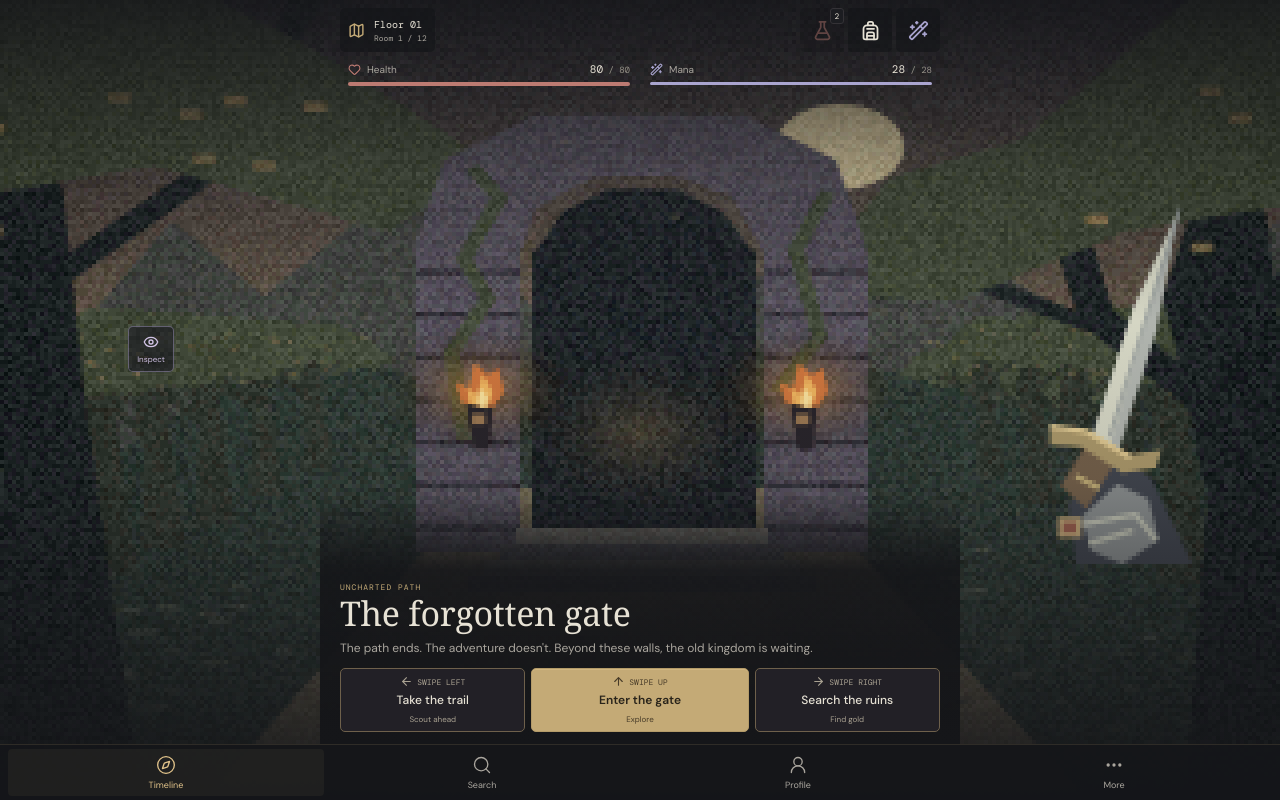
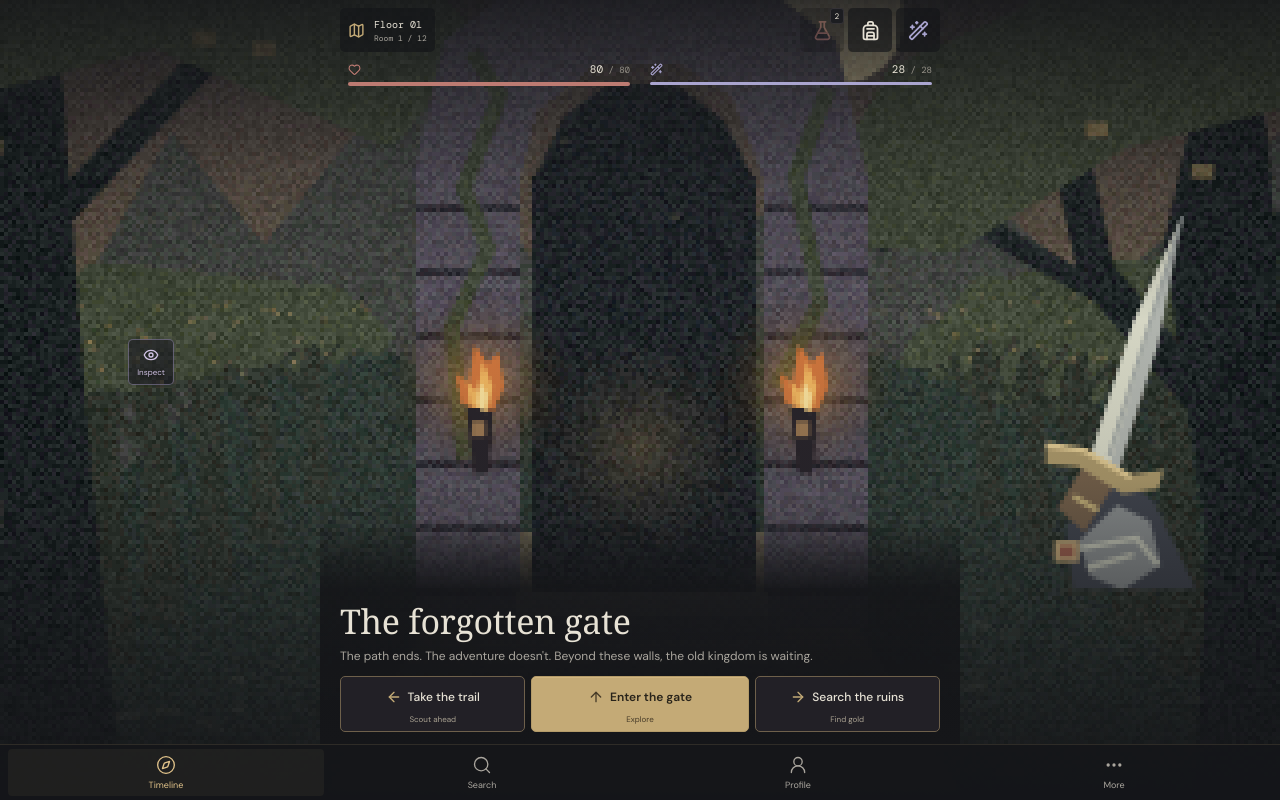
Before and after one commit to synctune-gaming/dungeons-n-scrolls, a React (Vite) app: page / in a window 1280 px wide. Built offline with nearby package versions, Linux system fonts and the light colour scheme; a web font is replaced by a local one.

Commit message:
Trim HUD cues and preserve scene proportions

```diff
--- a/src/App.tsx
+++ b/src/App.tsx
@@ -439,7 +439,7 @@ export default function App() {
 
       {panel === 'settings' && <Modal restoreFocusTo={dialogTrigger.current} title="Make yourself at home" eyebrow="Settings" onClose={() => setPanel(null)}>
         <label className="setting-row"><span><strong>Sound effects</strong><small>Quiet, retro tones for your choices.</small></span><input type="checkbox" checked={save.settings.sound} onChange={toggleSound} /></label>
-        <label className="setting-row"><span><strong>Gesture hints</strong><small>Show the scrolling and keyboard guide.</small></span><input type="checkbox" checked={save.settings.hints} onChange={(event) => { const hints = event.currentTarget.checked; setSave((current) => ({ ...current, settings: { ...current.settings, hints } })) }} /></label>
+        <label className="setting-row"><span><strong>Gesture hints</strong><small>Show direction arrows on encounter choices.</small></span><input type="checkbox" checked={save.settings.hints} onChange={(event) => { const hints = event.currentTarget.checked; setSave((current) => ({ ...current, settings: { ...current.settings, hints } })) }} /></label>
         <p className="modal-footnote">Atmosphere, creature movement, and spell effects follow your device's reduced-motion setting. Background animation pauses in hidden tabs and behind dialogs. Progress stays in this browser.</p>
         <button className="outline-button full-width" onClick={() => { setNextClass(player.classId); setPanel('restart') }}><Plus size={16} />Start a new adventure</button>
       </Modal>}
--- a/src/components/PixelScene.tsx
+++ b/src/components/PixelScene.tsx
@@ -5,6 +5,15 @@ const WIDTH = 320
 const HEIGHT = 300
 type Point = [number, number]
 type Context = CanvasRenderingContext2D
+
+function sceneCamera(height: number) {
+  const scale = Math.max(1, height / HEIGHT)
+  const x = (WIDTH - WIDTH * scale) / 2
+  return {
+    scale, x, y: (height - HEIGHT * scale) / 2,
+    torchXs: [Math.max(43, (43 - x) / scale), Math.min(275, (275 - x) / scale)],
+  }
+}
 
 const PALETTES = [
   { sky: '#343037', stone: '#56515c', shadow: '#27252e', moss: '#444c3b', light: '#d4a85b', cloth: '#696447' },
@@ -63,7 +72,7 @@ function torch(context: Context, x: number, y: number, size = 1) {
   context.restore()
 }
 
-function dungeon(context: Context, palette: Palette, seed: number) {
+function dungeon(context: Context, palette: Palette, seed: number, torchXs: readonly number[]) {
   context.fillStyle = '#111319'
   context.fillRect(0, 0, WIDTH, HEIGHT)
   polygon(context, [[0, 0], [320, 0], [210, 108], [110, 108]], palette.shadow)
@@ -119,8 +128,7 @@ function dungeon(context: Context, palette: Palette, seed: number) {
     context.fillStyle = '#262631'
     context.fillRect(x - 5, y, 11, 2)
   }
-  torch(context, 43, 131, 1.1)
-  torch(context, 275, 131, 1.1)
+  for (const x of torchXs) torch(context, x, 131, 1.1)
   glow(context, 160, 225, 80, '#b8996630')
 }
 
@@ -363,11 +371,13 @@ function dither(context: Context, seed: number, height: number) {
 function backdrop(context: Context, room: Room, floor: number, seed: number, height: number) {
   const palette = PALETTES[floor - 1]
   if (!palette) throw new Error(`No artwork palette exists for floor ${floor}.`)
+  const camera = sceneCamera(height)
   context.imageSmoothingEnabled = false
   context.save()
-  context.scale(1, height / HEIGHT)
+  context.translate(camera.x, camera.y)
+  context.scale(camera.scale, camera.scale)
   if (room.zone === 'overworld') overworld(context, palette, seed, floor)
-  else dungeon(context, palette, seed)
+  else dungeon(context, palette, seed, camera.torchXs)
   context.restore()
   dither(context, seed, height)
 }
@@ -483,12 +493,13 @@ function renderFrame(
     ? Math.sin(progress * 22) * (1 - progress) * 2 : 0
   context.translate(shake, 0)
   context.drawImage(background, 0, 0)
+  const camera = sceneCamera(height)
   context.save()
-  context.scale(1, height / HEIGHT)
+  context.translate(camera.x, camera.y)
+  context.scale(camera.scale, camera.scale)
   const flicker = reduced ? 0 : Math.sin(time * 2.3) * 0.035
   if (room.zone === 'dungeon') {
-    torch(context, 43, 131, 1.1 + flicker)
-    torch(context, 275, 131, 1.1 - flicker)
+    for (const [index, x] of camera.torchXs.entries()) torch(context, x, 131, 1.1 + (index === 0 ? flicker : -flicker))
   } else {
     torch(context, 120, 152, 0.65 + flicker)
     torch(context, 201, 152, 0.65 - flicker)
@@ -638,7 +649,7 @@ export function PixelScene({ room, floor, seed, known = true, combat = null, fee
     const resize = () => {
       const bounds = element.getBoundingClientRect()
       pixelScale = WIDTH / Math.max(1, bounds.width)
-      const nextHeight = Math.max(100, Math.round(pixelScale * bounds.height))
+      const nextHeight = Math.max(1, Math.round(pixelScale * bounds.height))
       if (height !== nextHeight) {
         height = nextHeight
         element.height = height
--- a/src/components/Timeline.tsx
+++ b/src/components/Timeline.tsx
@@ -1,6 +1,6 @@
 import { useLayoutEffect, useRef, useState } from 'react'
 import { ArrowLeft, ArrowRight, ArrowUp, Backpack, Crown, DoorOpen, Eye, Flame, FlaskConical, Heart, Map, UserRound, WandSparkles } from 'lucide-react'
-import { getRegion, ROOMS, ROOM_LABELS } from '../game/content'
+import { getRegion, ROOMS } from '../game/content'
 import { getChoices, getRoom, getRoomPresentation } from '../game/engine'
 import { INSCRIPTION_ROOM_IDS } from '../game/types'
 import type { Direction, GameAction, GameState, SavedGame } from '../game/types'
@@ -8,7 +8,11 @@ import { useRoomGestures } from '../useRoomGestures'
 import { CombatStatus, SpellBar } from './CombatControls'
 import { PixelScene } from './PixelScene'
 
-const DIRECTIONS = { left: ArrowLeft, up: ArrowUp, right: ArrowRight }
+const DIRECTIONS = {
+  left: { icon: ArrowLeft, shortcut: 'ArrowLeft' },
+  up: { icon: ArrowUp, shortcut: 'ArrowUp' },
+  right: { icon: ArrowRight, shortcut: 'ArrowRight' },
+}
 const OUTCOMES = { explored: 'Explored', passed: 'Moved onward', victory: 'Victory', retreated: 'Retreated' }
 
 export function EncounterHistory({ game }: { game: GameState }) {
@@ -109,22 +113,29 @@ export function Timeline({ save, blocked, interactionOpen, lastDirection, reduce
           </div>
         </header>
         <section ref={status} className="player-stats" aria-label="Adventurer status">
-          <div className="health-stat"><div className="stat-top"><span><Heart size={13} />Health</span><strong>{player.health}<span> / {player.maxHealth}</span></strong></div><progress aria-label="Health" max={player.maxHealth} value={player.health} className={player.health <= player.maxHealth * 0.25 ? 'critical' : ''} /></div>
-          <div className="mana-stat"><div className="stat-top"><span><WandSparkles size={13} />Mana</span><strong>{player.mana}<span> / {player.maxMana}</span></strong></div><progress aria-label="Mana" max={player.maxMana} value={player.mana} /></div>
+          <div className="health-stat"><div className="stat-top"><span><Heart size={13} /><span className="sr-only">Health</span></span><strong>{player.health}<span> / {player.maxHealth}</span></strong></div><progress aria-label="Health" max={player.maxHealth} value={player.health} className={player.health <= player.maxHealth * 0.25 ? 'critical' : ''} /></div>
+          <div className="mana-stat"><div className="stat-top"><span><WandSparkles size={13} /><span className="sr-only">Mana</span></span><strong>{player.mana}<span> / {player.maxMana}</span></strong></div><progress aria-label="Mana" max={player.maxMana} value={player.mana} /></div>
         </section>
         <div ref={dock} className="encounter-dock">
           {game.status === 'active' && <div className="room-copy">
-            <span className="eyebrow">{presentation.known ? ROOM_LABELS[room.kind] : 'Unseen presence'}</span>
             <div className="room-title-row"><h2 id="room-title" tabIndex={-1}>{presentation.name}</h2>{presentation.known && (room.kind === 'combat' || room.kind === 'boss') && <span className={`enemy-weakness weakness-${room.enemy.weakness}`}>Weak to {room.enemy.weakness}</span>}</div>
             {game.combat ? <CombatStatus game={game} /> : <p>{presentation.description}</p>}
           </div>}
           {game.status === 'active' ? <div className="encounter-actions">
-          <div className={`choice-buttons ${choices.length === 1 ? 'single-choice' : ''}`} role="group" aria-label="Choose your next move">{choices.map((choice) => {
-            const Icon = DIRECTIONS[choice.direction]
-            return <div key={choice.direction} className={`choice-option ${choice.direction === 'up' ? 'primary-option' : ''}`}><button className={`choice-button ${choice.direction === 'up' ? 'primary-choice' : ''}`} aria-describedby={`choice-key-${choice.direction} choice-hint-${choice.direction}`} disabled={choice.disabled || blocked} onClick={(event) => onChoose(choice.direction, event.currentTarget)}><strong>{choice.label}</strong></button><span id={`choice-key-${choice.direction}`} className={save.settings.hints ? 'choice-key' : 'sr-only'}><Icon size={13} /><span>{choice.direction === 'up' ? 'Swipe up' : `Swipe ${choice.direction}`}</span></span><small id={`choice-hint-${choice.direction}`} className="choice-hint">{choice.hint}</small></div>
-          })}</div>
-          {fighting && <SpellBar game={game} disabled={blocked} onAction={onAction} />}
-        </div> : <section className={`run-summary ${game.status === 'won' ? 'victory' : ''}`} aria-label="Run summary">{game.status === 'won' ? <Crown size={27} /> : <Flame size={27} />}<div><h2>{game.status === 'won' ? 'You lived to tell the tale.' : 'Every ending is a beginning.'}</h2><p>{game.roomsCleared} rooms explored. {player.gold} gold found. {game.status === 'dead' ? 'A new path is waiting.' : 'The three guardians have fallen.'}</p></div><button className="gold-button" onClick={onRestart}>Try a new adventure<ArrowRight size={16} /></button></section>}
+            <div className={`choice-buttons ${choices.length === 1 ? 'single-choice' : ''}`} role="group" aria-label="Choose your next move">{choices.map((choice) => {
+              const { icon: Icon, shortcut } = DIRECTIONS[choice.direction]
+              return (
+                <div key={choice.direction} className={`choice-option ${choice.direction === 'up' ? 'primary-option' : ''}`}>
+                  <button className={`choice-button ${choice.direction === 'up' ? 'primary-choice' : ''}`} aria-describedby={`choice-hint-${choice.direction}`} aria-keyshortcuts={shortcut} disabled={choice.disabled || blocked} onClick={(event) => onChoose(choice.direction, event.currentTarget)}>
+                    {save.settings.hints && <Icon size={16} aria-hidden="true" />}
+                    <strong>{choice.label}</strong>
+                  </button>
+                  <small id={`choice-hint-${choice.direction}`} className="choice-hint">{choice.hint}</small>
+                </div>
+              )
+            })}</div>
+            {fighting && <SpellBar game={game} disabled={blocked} onAction={onAction} />}
+          </div> : <section className={`run-summary ${game.status === 'won' ? 'victory' : ''}`} aria-label="Run summary">{game.status === 'won' ? <Crown size={27} /> : <Flame size={27} />}<div><h2>{game.status === 'won' ? 'You lived to tell the tale.' : 'Every ending is a beginning.'}</h2><p>{game.roomsCleared} rooms explored. {player.gold} gold found. {game.status === 'dead' ? 'A new path is waiting.' : 'The three guardians have fallen.'}</p></div><button className="gold-button" onClick={onRestart}>Try a new adventure<ArrowRight size={16} /></button></section>}
           {room.kind === 'shop' && game.status === 'active' && <button className="outline-button merchant-extra" disabled={blocked || player.gold < 12 || player.aether >= 1000} onClick={() => onAction({ type: 'BUY_AETHER' })}><WandSparkles size={15} />Buy an aether vial / 12 gold</button>}
           {game.feedback.id > 0 && <p className={`action-feedback feedback-${game.feedback.type}`} key={`feedback-${game.feedback.id}`} role="status">{game.feedback.text || (victorious ? 'The way is clear. Continue when you are ready.' : 'Your next move is yours.')}</p>}
         </div>
--- a/src/game/content.ts
+++ b/src/game/content.ts
@@ -254,16 +254,6 @@ export const ROOMS: Record<RoomId, Room> = {
   },
 }
 
-export const ROOM_LABELS: Record<Room['kind'], string> = {
-  passage: 'Uncharted path',
-  combat: 'Enemy encounter',
-  npc: 'A chance meeting',
-  treasure: 'Hidden treasure',
-  shop: 'Wandering shop',
-  shrine: 'Safe haven',
-  boss: 'Boss encounter',
-}
-
 export const SPELLS: Record<SpellId, {
   name: string
   shortName: string
--- a/src/styles.css
+++ b/src/styles.css
@@ -165,7 +165,6 @@
   .encounter-dock { position: absolute; bottom: calc(var(--navigation-height) + env(safe-area-inset-bottom)); left: max(12px, env(safe-area-inset-left)); right: max(12px, env(safe-area-inset-right)); max-width: 600px; margin: 0 auto; padding-bottom: 12px; display: flex; flex-direction: column; gap: 10px; z-index: 4; }
   .encounter-dock::before { content: ''; position: absolute; inset: -80px -20px 0; background: linear-gradient(transparent, #151619e8 30%, var(--ink)); z-index: -1; pointer-events: none; }
   .room-copy { padding: 0; }
-  .room-copy > .eyebrow { font-size: 8px; letter-spacing: 1px; }
   .room-title-row { display: flex; align-items: center; justify-content: space-between; gap: 10px; }
   .room-copy h2 { font-size: clamp(27px, 6vw, 34px); line-height: 1.12; letter-spacing: -0.3px; outline: none; }
   .room-copy > p { color: var(--muted); font-size: 12px; line-height: 1.6; margin-top: 7px; }
@@ -183,13 +182,12 @@
   .rail-button { display: flex; align-items: center; justify-content: center; min-height: 44px; width: 44px; padding: 0; color: var(--paper); background: #151619a8; border-radius: 5px; }
   .potion-button { color: var(--health); }
   .choice-buttons { display: grid; grid-template-columns: 1fr 1.17fr 1fr; gap: 6px; }
-  .choice-button { display: flex; align-items: center; justify-content: center; min-height: 64px; padding: 18px 4px; border: 1px solid #6e604b; border-radius: 5px; background: #252329d9; }
-  .choice-key { display: flex; align-items: center; gap: 4px; color: #aaa292; font: 8px var(--utility); text-transform: uppercase; letter-spacing: 0.5px; }
+  .choice-button { display: flex; align-items: center; justify-content: center; gap: 6px; min-height: 56px; padding: 8px 4px 22px; border: 1px solid #6e604b; border-radius: 5px; background: #252329d9; }
+  .choice-button > svg { color: var(--gold); }
   .choice-button strong { font-size: 12px; line-height: 1.2; font-weight: 500; text-align: center; }
   .choice-buttons.single-choice { grid-template-columns: 1fr; }
-  .single-choice .choice-button { min-height: 56px; }
   .primary-choice { border-color: #b49b69; background: #c4aa76; color: #28231a; box-shadow: inset 0 1px 0 #e4c99166; }
-  .primary-choice .choice-key { color: #473b28; }
+  .primary-choice > svg { color: #473b28; }
   .primary-choice strong { font-weight: 600; }
   .save-status { display: flex; gap: 6px; align-items: center; justify-content: center; margin-top: 21px; color: var(--muted); font-size: 9px; }
   .saved-dot, .unsaved-dot { width: 3px; height: 3px; border-radius: 50%; background: var(--sage); }
@@ -413,9 +411,8 @@
     .gameplay-shell .mobile-navigation { display: grid; background: #151619f5; border-top-color: #c3aa7726; }
     .choice-option { position: relative; }
     .choice-option > .choice-button { width: 100%; }
-    .choice-option > .choice-key { position: absolute; top: 7px; left: 0; right: 0; justify-content: center; pointer-events: none; letter-spacing: 0; }
     .choice-hint { position: absolute; bottom: 7px; left: 4px; right: 4px; pointer-events: none; color: #aaa292; font-size: 8px; line-height: 1.2; text-align: center; }
-    .primary-option > .choice-key, .primary-option > .choice-hint { color: #473b28; }
+    .primary-option > .choice-hint { color: #473b28; }
     .potion-rail { position: relative; }
     .rail-count { position: absolute; right: 0; top: 0; color: var(--paper); background: var(--panel); border: 1px solid var(--line); border-radius: 3px; min-width: 14px; padding: 2px; text-align: center; font: 8px var(--utility); pointer-events: none; }
     .tool-stats { display: flex; flex-wrap: wrap; align-items: center; justify-content: space-between; gap: 12px; color: var(--gold); font: 10px var(--utility); }
```
Also changed, not shown: 4 other files (tests, documents, lock files or other folders).
